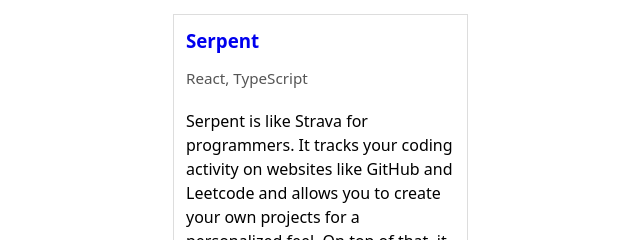
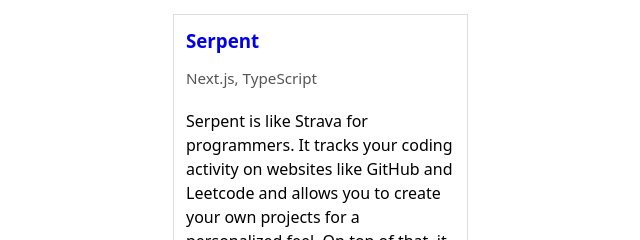
Before and after one commit to bregeabe/bregeabe.github.io, a plain HTML site: page index.html in a window 1280 px wide. Shown: the part 917-1157 px from the top of the page, 161-801 px from the left. Drawn offline with Linux system fonts and the light colour scheme.

Commit message:
too used to NCG using react forgot i used next

```diff
--- a/index.html
+++ b/index.html
@@ -101,7 +101,7 @@
           <article class="project">
             <div class="project-body">
               <h3><a href="https://github.com/bregeabe/serpent" class="link">Serpent</a></h3>
-              <p class="muted">React, TypeScript</p>
+              <p class="muted">Next.js, TypeScript</p>
               <p>Serpent is like Strava for programmers. It tracks your coding activity on websites like GitHub and
                 Leetcode and allows you to create your own projects for a personalized feel. On top of that, it
                 introduces the aspect of time, a concept not typically associated with coding. By visualizing your
```
